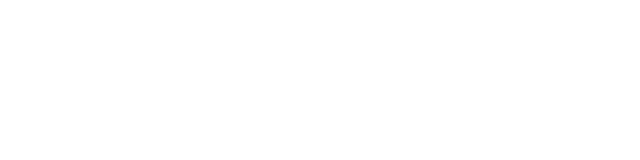
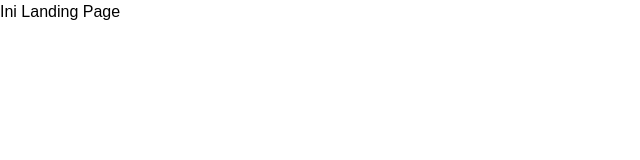
Before and after one commit to kimnzh/go-client, a Next.js app: page / in a window 1280 px wide. Shown: the top 160 px of the page, without its empty margins (0-640 px from the left). Built offline with nearby package versions, Linux system fonts and the light colour scheme.

Commit message:
created landing page

```diff
--- a/components/LandingPage.tsx
+++ b/components/LandingPage.tsx
@@ -6,6 +6,7 @@ import Hero from "./sections/Hero";
 function LandingPage() {
   return (
     <main>
+      <div>Ini Landing Page</div>
       <Descriptions />
       <Destinations />
       <Hero />
```
Also changed, not shown: 1 other file (tests, documents, lock files or other folders).
